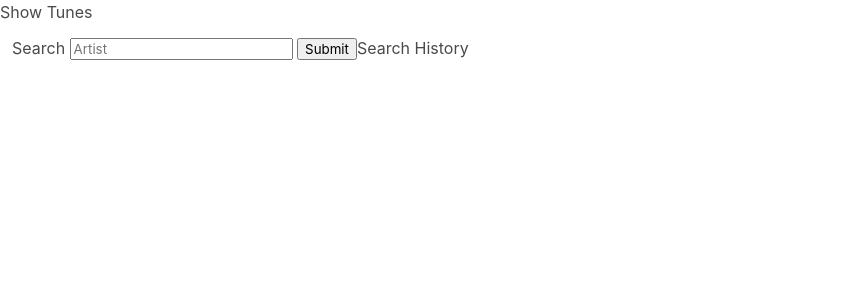
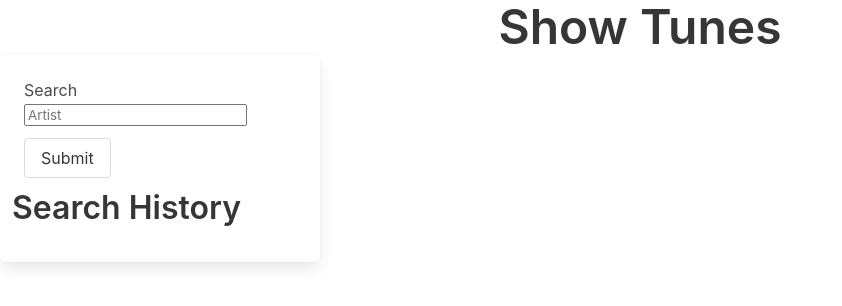
Before and after one commit to ChristellaD/Show-Tunes, a plain HTML site: page index.html in a window 1280 px wide. Shown: the whole page, without its empty margins (0-842 px from the left). Drawn offline with nearby package versions, Linux system fonts and the light colour scheme.

Commit message:
Bulma classes added

```diff
--- a/index.html
+++ b/index.html
@@ -7,24 +7,23 @@
         <title>Show Tunes</title>
       </head>
       <body>
-        <header>
-          <h1>Show Tunes</h1>
+        <header class="is-full is-large">
+          <h1 class="title is-size-1 has-text-centered">Show Tunes</h1>
         </header>
 
         <main>
-            <aside class="tile is-parent">
-              <form>
-                <label>Search</label>
-                <input placeholder="Artist" />
-                <button>Submit</button>
-              </form>
+          <aside class="column is-one-quarter is-parent box">
+            <form class="column is-child">
+              <label>Search</label>
+              <input type="text" class="field is-medium is-child" placeholder="Artist" />
+              <button type="submit" class="button">Submit</button>
+            </form>
 
-              <section>
-                <h3>Search History</h3>
-                <div class="history"></div>
-              </section>
-            </aside>
-
+            <section class="is-child">
+              <h3 class="title has-text-left is-size-3">Search History</h3>
+              <div class="history"></div>
+            </section>
+          </aside>
           <section>
             <div class="spotify">
               <h3 class="artistName"></h3>
```
